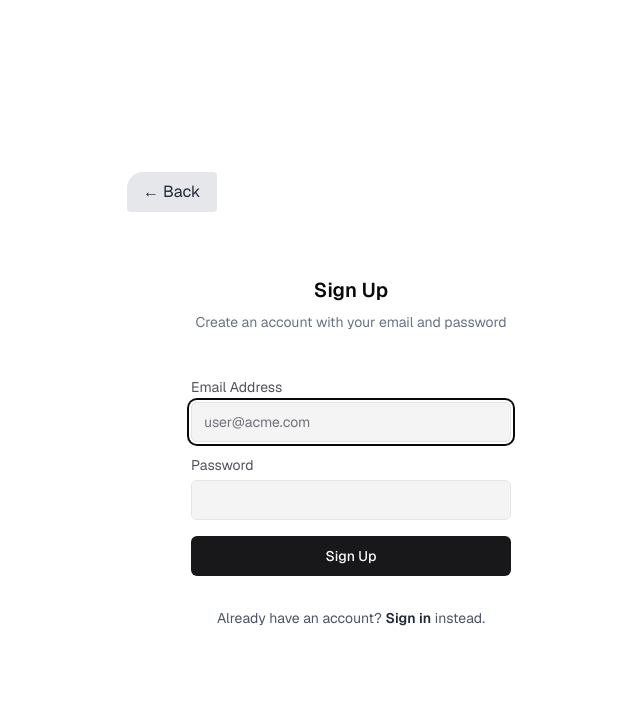
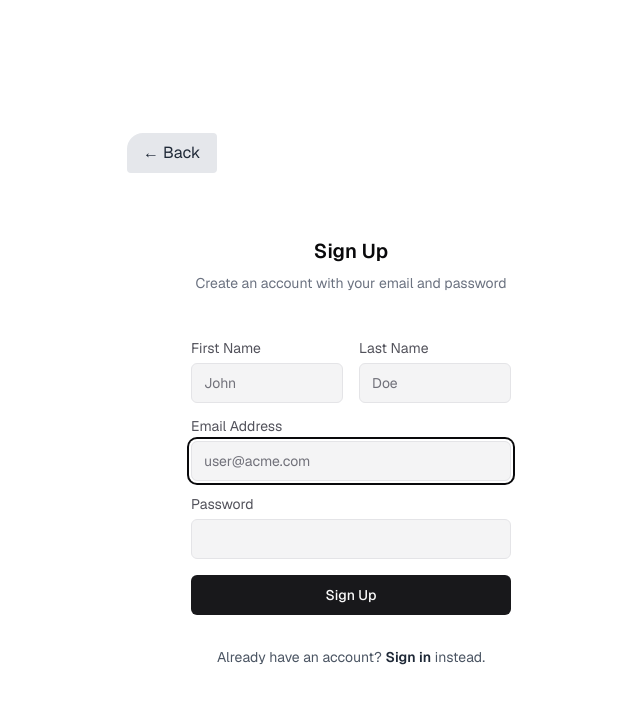
Before and after one commit to whiterven/aetheriapro, a Next.js app: page /register in a window 1280 px wide. Shown: the top 704 px of the page, without its empty margins (289-929 px from the left). Built offline with nearby package versions, Linux system fonts and the light colour scheme; no server answers; what bcrypt-ts would draw is missing.

Commit message:
added user name fields

```diff
--- a/app/(auth)/actions.ts
+++ b/app/(auth)/actions.ts
@@ -9,6 +9,8 @@ import { signIn } from './auth';
 const authFormSchema = z.object({
   email: z.string().email(),
   password: z.string().min(6),
+  firstName: z.string().optional(),
+  lastName: z.string().optional(),
 });
 
 export interface LoginActionState {
@@ -54,11 +56,12 @@ export interface RegisterActionState {
 export const register = async (
   _: RegisterActionState,
   formData: FormData,
-): Promise<RegisterActionState> => {
-  try {
+): Promise<RegisterActionState> => {  try {
     const validatedData = authFormSchema.parse({
       email: formData.get('email'),
       password: formData.get('password'),
+      firstName: formData.get('firstName'),
+      lastName: formData.get('lastName'),
     });
 
     const [user] = await getUser(validatedData.email);
@@ -66,7 +69,7 @@ export const register = async (
     if (user) {
       return { status: 'user_exists' } as RegisterActionState;
     }
-    await createUser(validatedData.email, validatedData.password);
+    await createUser(validatedData.email, validatedData.password, validatedData.firstName, validatedData.lastName);
     await signIn('credentials', {
       email: validatedData.email,
       password: validatedData.password,
--- a/app/(auth)/auth.ts
+++ b/app/(auth)/auth.ts
@@ -8,25 +8,29 @@ import type { DefaultJWT } from 'next-auth/jwt';
 
 export type UserType = 'guest' | 'regular';
 
-declare module 'next-auth' {
-  interface Session extends DefaultSession {
+declare module 'next-auth' {  interface Session extends DefaultSession {
     user: {
       id: string;
       type: UserType;
+      firstName?: string | null;
+      lastName?: string | null;
     } & DefaultSession['user'];
   }
 
   interface User {
     id?: string;
     email?: string | null;
+    firstName?: string | null;
+    lastName?: string | null;
     type: UserType;
   }
 }
 
-declare module 'next-auth/jwt' {
-  interface JWT extends DefaultJWT {
+declare module 'next-auth/jwt' {  interface JWT extends DefaultJWT {
     id: string;
     type: UserType;
+    firstName?: string | null;
+    lastName?: string | null;
   }
 }
 
@@ -71,19 +75,21 @@ export const {
       },
     }),
   ],
-  callbacks: {
-    async jwt({ token, user }) {
+  callbacks: {    async jwt({ token, user }) {
       if (user) {
         token.id = user.id as string;
         token.type = user.type;
+        token.firstName = user.firstName;
+        token.lastName = user.lastName;
       }
 
       return token;
-    },
-    async session({ session, token }) {
+    },    async session({ session, token }) {
       if (session.user) {
         session.user.id = token.id;
         session.user.type = token.type;
+        session.user.firstName = token.firstName;
+        session.user.lastName = token.lastName;
       }
 
       return session;
--- a/app/(auth)/register/page.tsx
+++ b/app/(auth)/register/page.tsx
@@ -63,8 +63,7 @@ export default function Page() {
           <p className="text-sm text-gray-500 dark:text-zinc-400">
             Create an account with your email and password
           </p>
-        </div>
-        <AuthForm action={handleSubmit} defaultEmail={email}>
+        </div>        <AuthForm action={handleSubmit} defaultEmail={email} isRegister={true}>
           <SubmitButton isSuccessful={isSuccessful}>Sign Up</SubmitButton>
           <p className="text-center text-sm text-gray-600 mt-4 dark:text-zinc-400">
             {'Already have an account? '}
--- a/components/auth-form.tsx
+++ b/components/auth-form.tsx
@@ -7,15 +7,55 @@ export function AuthForm({
   action,
   children,
   defaultEmail = '',
+  isRegister = false,
 }: {
   action: NonNullable<
     string | ((formData: FormData) => void | Promise<void>) | undefined
   >;
   children: React.ReactNode;
   defaultEmail?: string;
+  isRegister?: boolean;
 }) {
   return (
     <Form action={action} className="flex flex-col gap-4 px-4 sm:px-16">
+      {isRegister && (
+        <div className="flex flex-row gap-4">
+          <div className="flex flex-col gap-2 flex-1">
+            <Label
+              htmlFor="firstName"
+              className="text-zinc-600 font-normal dark:text-zinc-400"
+            >
+              First Name
+            </Label>
+            <Input
+              id="firstName"
+              name="firstName"
+              className="bg-muted text-md md:text-sm"
+              type="text"
+              placeholder="John"
+              autoComplete="given-name"
+            />
+          </div>
+
+          <div className="flex flex-col gap-2 flex-1">
+            <Label
+              htmlFor="lastName"
+              className="text-zinc-600 font-normal dark:text-zinc-400"
+            >
+              Last Name
+            </Label>
+            <Input
+              id="lastName"
+              name="lastName"
+              className="bg-muted text-md md:text-sm"
+              type="text"
+              placeholder="Doe"
+              autoComplete="family-name"
+            />
+          </div>
+        </div>
+      )}
+
       <div className="flex flex-col gap-2">
         <Label
           htmlFor="email"
@@ -23,7 +63,6 @@ export function AuthForm({
         >
           Email Address
         </Label>
-
         <Input
           id="email"
           name="email"
@@ -44,7 +83,6 @@ export function AuthForm({
         >
           Password
         </Label>
-
         <Input
           id="password"
           name="password"
--- a/components/sidebar-user-nav.tsx
+++ b/components/sidebar-user-nav.tsx
@@ -58,9 +58,8 @@ export function SidebarUserNav({ user }: { user: User }) {
                   width={24}
                   height={24}
                   className="rounded-full"
-                />
-                <span data-testid="user-email" className="truncate">
-                  {isGuest ? 'Guest' : user?.email}
+                />                <span data-testid="user-email" className="truncate">
+                  {isGuest ? 'Guest' : user?.firstName && user?.lastName ? `${user.firstName} ${user.lastName}` : user?.email}
                 </span>
                 <ChevronUp className="ml-auto" />
               </SidebarMenuButton>
--- a/lib/db/migrate.ts
+++ b/lib/db/migrate.ts
@@ -4,7 +4,7 @@ import { migrate } from 'drizzle-orm/postgres-js/migrator';
 import postgres from 'postgres';
 
 config({
-  path: '.env.local',
+  path: '.env',
 });
 
 const runMigrate = async () => {
--- a/lib/db/queries.ts
+++ b/lib/db/queries.ts
@@ -53,11 +53,21 @@ export async function getUser(email: string): Promise<Array<User>> {
   }
 }
 
-export async function createUser(email: string, password: string) {
+export async function createUser(
+  email: string,
+  password: string,
+  firstName?: string,
+  lastName?: string
+) {
   const hashedPassword = generateHashedPassword(password);
 
   try {
-    return await db.insert(user).values({ email, password: hashedPassword });
+    return await db.insert(user).values({
+      email,
+      password: hashedPassword,
+      firstName,
+      lastName
+    });
   } catch (error) {
     throw new ChatSDKError('bad_request:database', 'Failed to create user');
   }
--- a/lib/db/schema.ts
+++ b/lib/db/schema.ts
@@ -15,6 +15,8 @@ export const user = pgTable('User', {
   id: uuid('id').primaryKey().notNull().defaultRandom(),
   email: varchar('email', { length: 64 }).notNull(),
   password: varchar('password', { length: 64 }),
+  firstName: varchar('firstName', { length: 64 }),
+  lastName: varchar('lastName', { length: 64 }),
 });
 
 export type User = InferSelectModel<typeof user>;
```
Also changed, not shown: 1 other file (tests, documents, lock files or other folders).
